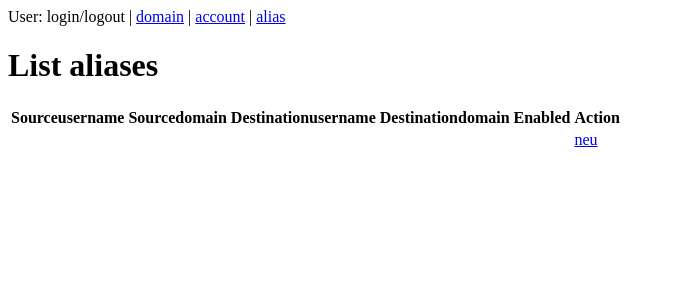
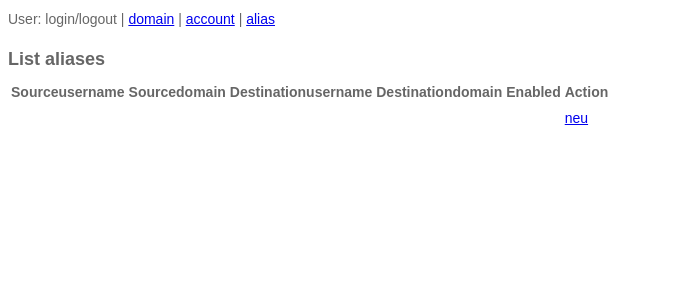
Before and after one commit to Andreas-Bresch/vmailManage, a Symfony app: template app/Resources/views/listAliases.html.twig in a window 1280 px wide. Shown: the top 300 px of the page, without its empty margins (0-674 px from the left). Run offline with Twig, Linux system fonts and the light colour scheme; the template is opened without the code that fills it, so the values that code supplies are empty; some libraries are stand-ins or nearby versions.

Commit message:
add css and startpage

```diff
--- a/app/Resources/views/base.html.twig
+++ b/app/Resources/views/base.html.twig
@@ -5,6 +5,7 @@
         <title>{% block title %}Manage mailconf!{% endblock %}</title>
         {% block stylesheets %}{% endblock %}
         <!-- <link rel="icon" type="image/x-icon" href="{{ asset('favicon.ico') }}" /> -->
+        <link rel="stylesheet" href="{{ asset('css/main.css') }}" />
     </head>
     <body>
         {% block body %}{% endblock %}
--- /dev/null
+++ b/app/Resources/views/default.html.twig
@@ -0,0 +1,6 @@
+{{ include('base.html.twig') }}
+
+<h1>vmailManage</h1>
+
+
+{{ include('base_bottom.html.twig') }}
--- a/src/AppBundle/Controller/DefaultController.php
+++ b/src/AppBundle/Controller/DefaultController.php
@@ -14,7 +14,7 @@ class DefaultController extends Controller
     public function indexAction(Request $request)
     {
         // replace this example code with whatever you need
-        return $this->render('default/index.html.twig', [
+        return $this->render('default.html.twig', [
             'base_dir' => realpath($this->getParameter('kernel.project_dir')).DIRECTORY_SEPARATOR,
         ]);
     }
--- /dev/null
+++ b/web/css/main.css
@@ -0,0 +1,24 @@
+body
+{
+    background-color: #fff;
+    font-family: Arial, Helvetica, Verdana;
+    font-size: 14px;
+    line-height: 22px;
+    color: #666;
+    position: relative;
+    -webkit-text-size-adjust: none;
+}
+body *
+{
+    text-shadow: none;
+}
+h1, h2, h3, h4, h5, h6
+{
+    line-height: 1;
+    font-weight: bold;
+    margin: 20px 0 10px 0;
+}
+h1, h2, h3
+{
+    font-size: 18px;
+}
```
